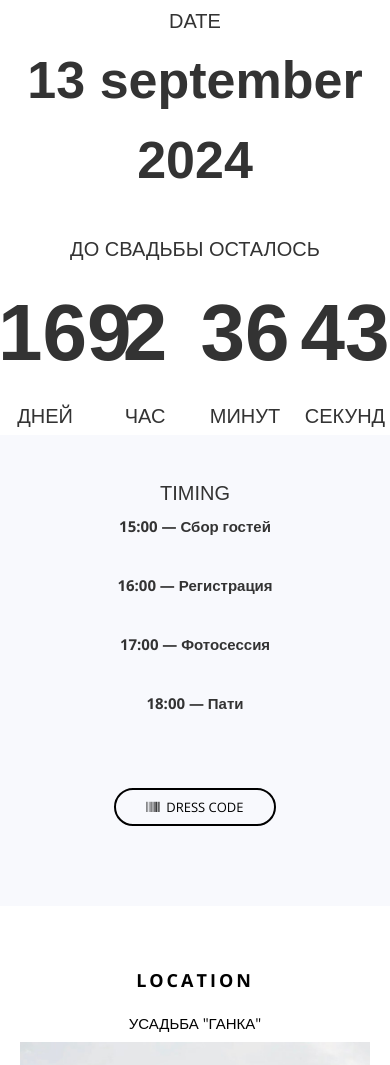
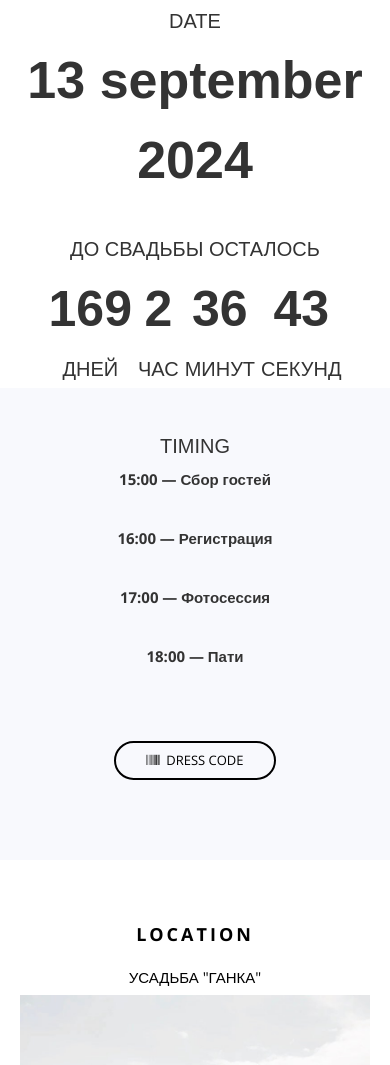
Before and after one commit to Klachkevich/Wedding-invite, a website: page index.html in a window 390 px wide. Shown: the part 827-1892 px from the top of the page. Drawn offline with nearby package versions, Linux system fonts and the light colour scheme; files whose address does not match are found by name; a web font is replaced by a local one.

Commit message:
Updated timer

```diff
--- a/css/queries.css
+++ b/css/queries.css
@@ -261,6 +261,10 @@
 }
 
 @media screen and (max-width: 640px) {
+    .timer-context .timer-item .timer-value{
+        font-size: 50px;
+    }
+
     .hero .hero-content {
         padding-top: 20px;
     }
@@ -300,6 +304,12 @@
 }
 
 @media screen and (max-width: 480px) {
+
+
+    .timer-context .timer-item .timer-value{
+        font-size: 50px;
+    }
+
     .hero .hero-content {
         padding-top: 20px;
     }
--- a/sass/styles.scss
+++ b/sass/styles.scss
@@ -259,7 +259,7 @@ section .header {
   flex-wrap: nowrap;
   .timer-item{
     flex-basis: 10%;
-    min-width: 100px;
+    //min-width: 100px;
     .timer-value{
       font-size: 80px;
       font-family: 'SeeYouParty', Arial, sans-serif;
```
Also changed, not shown: css/styles.min.css.
